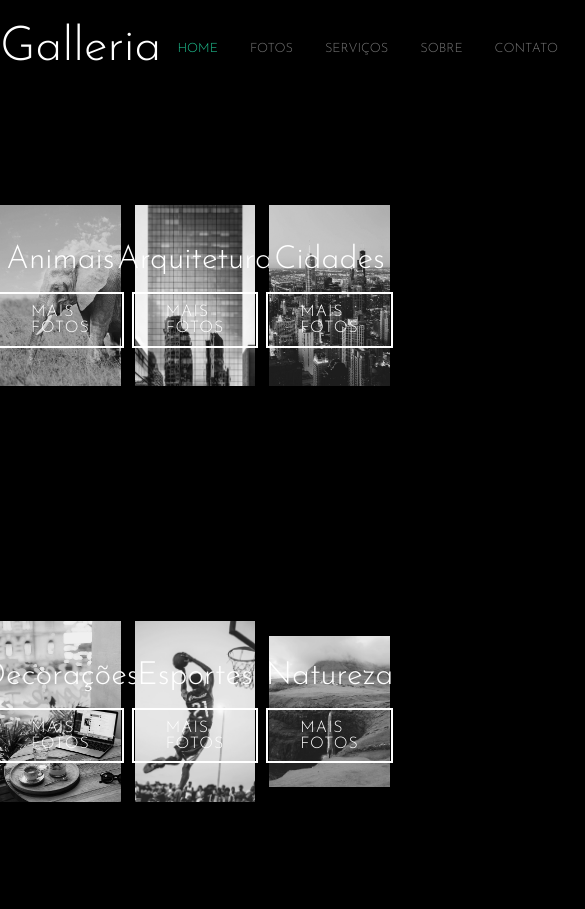
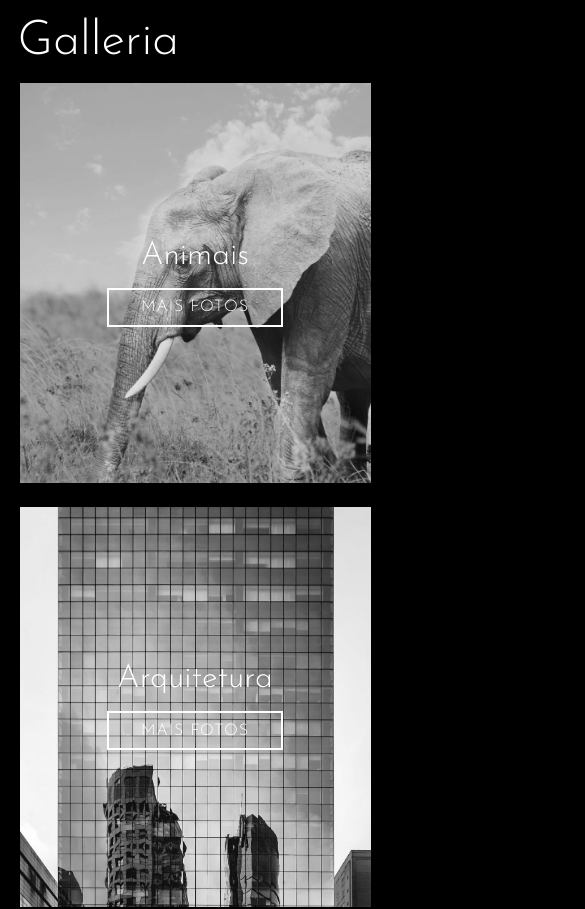
Before and after one commit to LuisBraga31/projectGalleria, a React (Vite) app: page / in a window 390 px wide. Shown: the top 909 px of the page, 585 px wide, since content can reach past the window. Built offline with nearby package versions, Linux system fonts and the light colour scheme.

Commit message:
Adicionando responsividade para mobile

```diff
--- a/src/styles/_mixins.sass
+++ b/src/styles/_mixins.sass
@@ -22,3 +22,7 @@
         background-size: 110%
         filter: grayscale(0%)
         background-image: linear-gradient(rgba(0, 0, 0, .5), rgba(0, 0, 0, .5)), url('../../assets/#{$img}')
+
+@mixin mobile
+    @media(max-width: 425px)
+        @content
--- a/src/styles/components/galleria.sass
+++ b/src/styles/components/galleria.sass
@@ -8,6 +8,10 @@
     justify-content: space-between
     padding: 0
 
+    @include mixins.mobile
+        flex-direction: column
+
+
     &-card
         width:31%
         height: 400px
@@ -15,6 +19,10 @@
         @include mixins.flex-center
         flex-direction: column
         color: variables.$primary-color
+
+        @include mixins.mobile
+            width: 90%
+            margin-bottom: 6%
 
         &-title
             font-size: 2rem
--- a/src/styles/components/header.sass
+++ b/src/styles/components/header.sass
@@ -5,6 +5,9 @@
     display: flex
     justify-content: space-between
     @include mixins.container
+
+    @include mixins.mobile
+        padding: 1.1rem
 
     &-brand
         color: variables.$primary-color
@@ -14,6 +17,9 @@
         ul
             height: 100%
             @include mixins.flex-center
+
+            @include mixins.mobile
+                display: none
 
             li
                 margin: 0 16px
@@ -33,6 +39,9 @@
             height: 100%
             @include mixins.flex-center
 
+            @include mixins.mobile
+                display: none
+
             li
                 margin: 0 1rem
 
```
